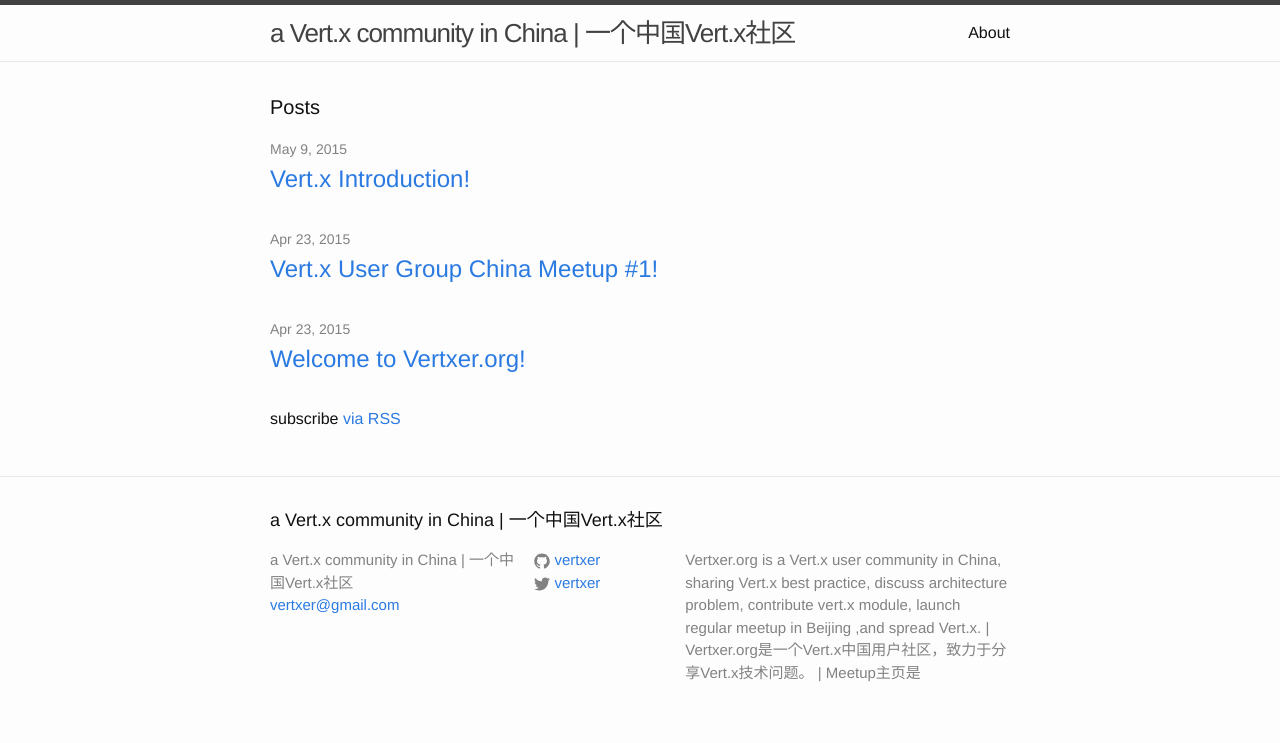
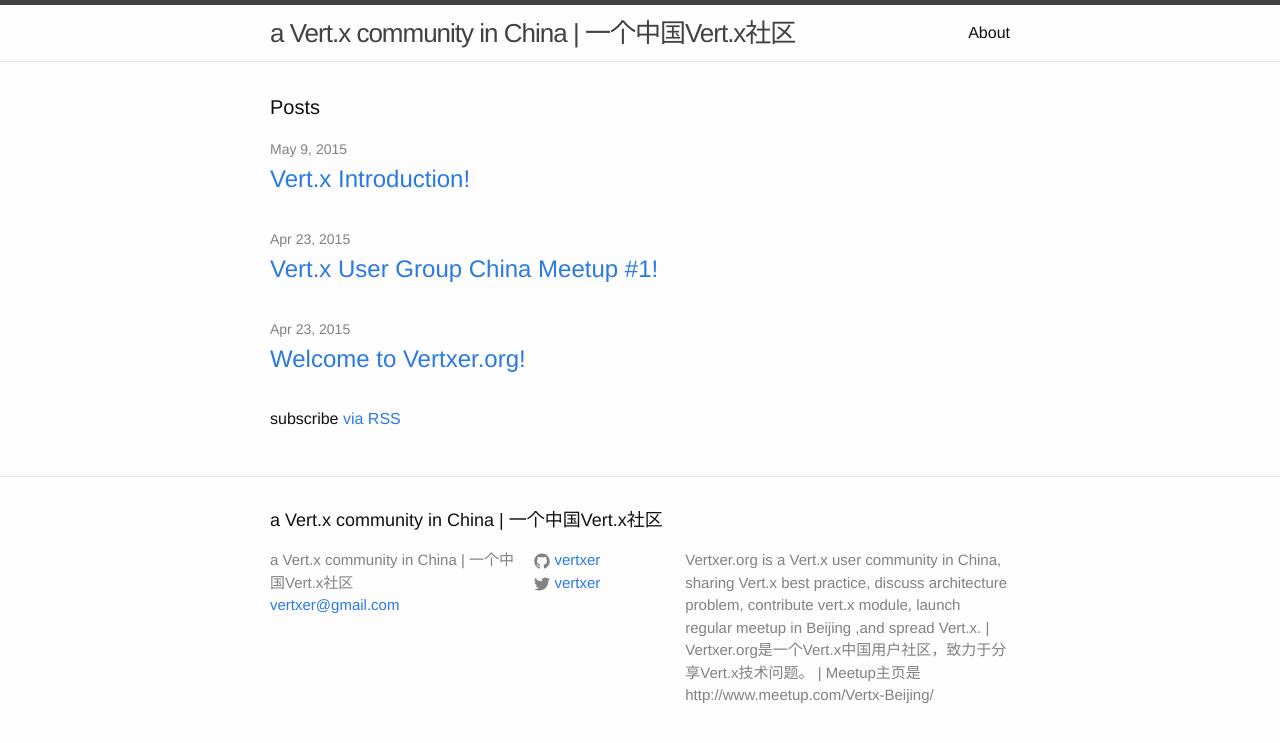
Before and after one commit to vertxer/vertxer.github.io, a Jekyll site: the page built from index.html, in a window 1280 px wide. Shown: the top 743 px of the page. Built offline with Jekyll 4.4.1, drawn with Linux system fonts in a browser that asks for light colours; some of the changed lines change nothing that is shown.

Commit message:
meetup article

```diff
--- a/_config.yml
+++ b/_config.yml
@@ -2,7 +2,7 @@
 title: a Vert.x community in China | 一个中国Vert.x社区
 email: vertxer@gmail.com
 description: > # this means to ignore newlines until "baseurl:"
-  Vertxer.org is a Vert.x user community in China, sharing Vert.x best practice, discuss architecture problem, contribute vert.x module, launch regular meetup in Beijing ,and spread Vert.x. | Vertxer.org是一个Vert.x中国用户社区，致力于分享Vert.x技术问题。 | Meetup主页是<http://www.meetup.com/Vertx-Beijing/>
+  Vertxer.org is a Vert.x user community in China, sharing Vert.x best practice, discuss architecture problem, contribute vert.x module, launch regular meetup in Beijing ,and spread Vert.x. | Vertxer.org是一个Vert.x中国用户社区，致力于分享Vert.x技术问题。 | Meetup主页是 http://www.meetup.com/Vertx-Beijing/
 baseurl: "" # the subpath of your site, e.g. /blog/
 url: "http://vertxer.org" # the base hostname & protocol for your site
 twitter_username: vertxer
```
